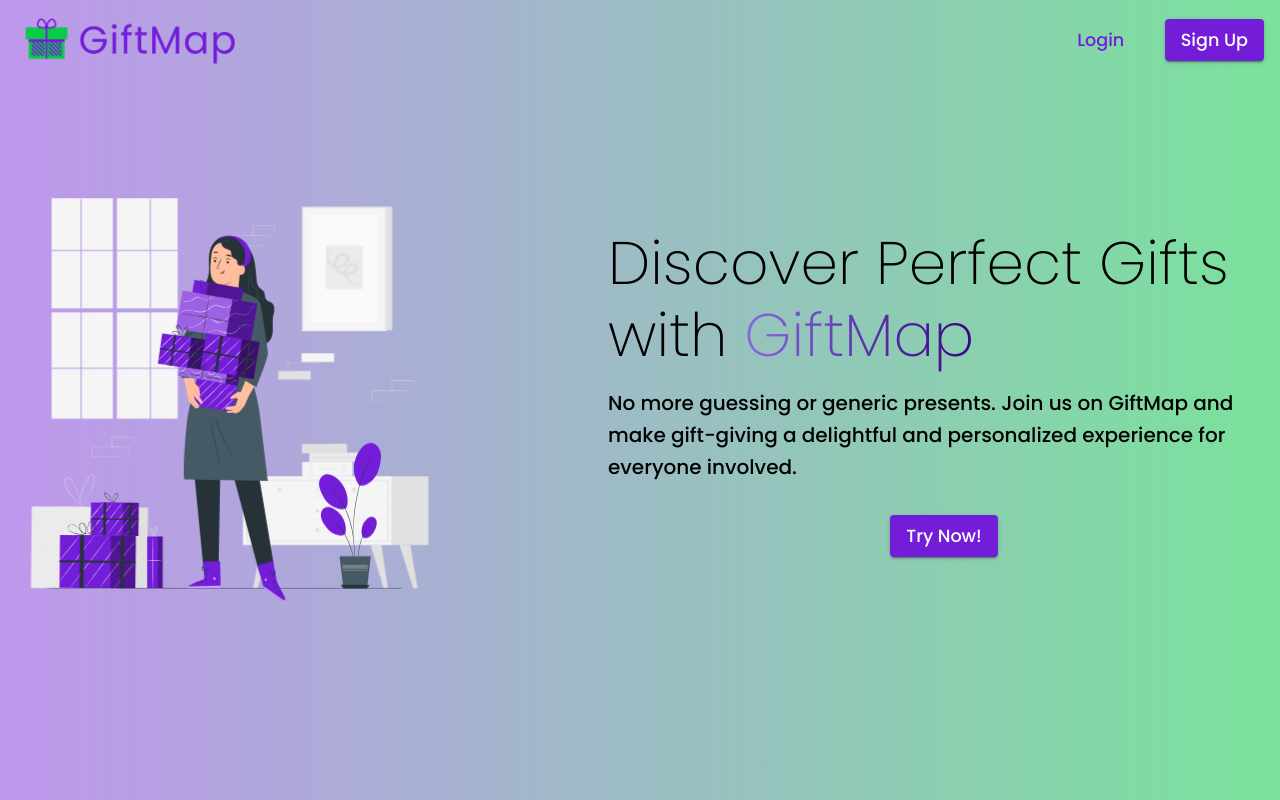
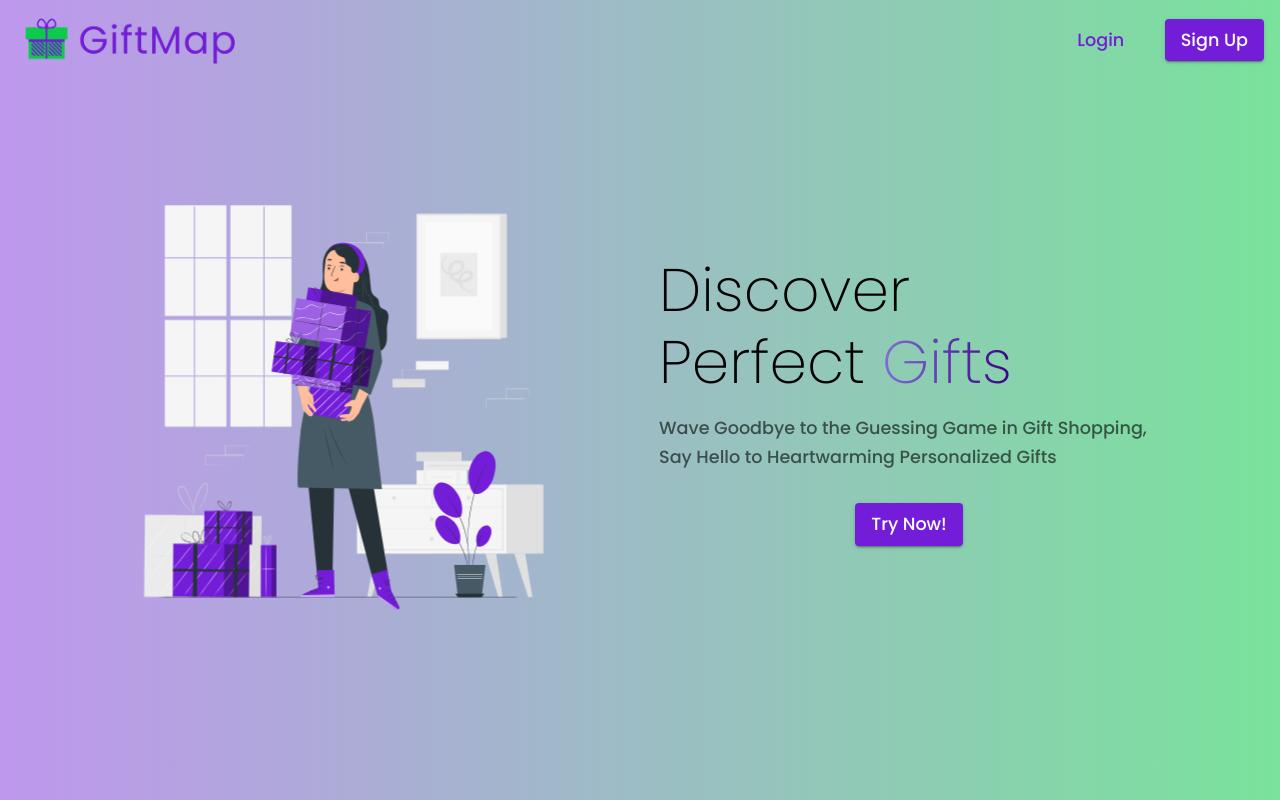
Before and after one commit to Iman-MS/gift-map, a React (Create React App) app in the folder frontend/: page / in a window 1280 px wide. Built offline with nearby package versions, Linux system fonts and the light colour scheme.

Commit message:
updated the landing page

```diff
--- a/frontend/src/components/LandingContent.js
+++ b/frontend/src/components/LandingContent.js
@@ -17,13 +17,17 @@ const LandingContent = () => {
       </div>
       <div className={classes.text}>
         <Typography variant="h2" sx={{ fontWeight: "200" }}>
-          Discover Perfect Gifts with{" "}
-          <span className={classes.giftmap}>GiftMap</span>
+          Discover <br /> Perfect{" "}
+          <span className={classes["gift-text"]}>Gifts</span>
         </Typography>
-        <Typography variant="h6" sx={{ fontWeight: "500" }}>
-          No more guessing or generic presents. Join us on GiftMap and make
-          gift-giving a delightful and personalized experience for everyone
-          involved.
+        <Typography
+          variant="h6"
+          sx={{ fontWeight: "500", fontSize: "1.1rem" }}
+          color="text.secondary"
+        >
+          Wave Goodbye to the Guessing Game in Gift Shopping,
+          <br />
+          Say Hello to Heartwarming Personalized Gifts
         </Typography>
         <div className={classes.btn}>
           <Button
--- a/frontend/src/components/LandingContent.module.css
+++ b/frontend/src/components/LandingContent.module.css
@@ -15,10 +15,12 @@
 
 .gift {
   width: 40%;
+  max-width: 800px;
 }
 
 .text {
   width: 60%;
+  max-width: 500px;
   display: flex;
   flex-direction: column;
   gap: 1rem;
@@ -29,7 +31,7 @@
   justify-content: center;
 }
 
-.giftmap {
+.gift-text {
   background: rgb(117, 0, 255);
   background: linear-gradient(
     90deg,
@@ -42,6 +44,7 @@
   color: transparent;
 }
 
+/* Phones */
 @media (max-width: 770px) {
   .landing_container {
     display: flex;
@@ -54,13 +57,21 @@
   }
 }
 
-@media screen and (min-width: 770px) and (max-width: 1240px) {
+@media screen and (min-width: 770px) and (max-width: 1340px) {
   .text {
+    margin-top: 1rem;
     margin-right: 1.5rem;
     width: 50%;
+    max-width: 500px;
   }
   .gift {
+    margin-top: 1rem;
     margin-left: 1rem;
     width: 50%;
+    max-width: 450px;
+  }
+
+  .landing_container {
+    gap: 6rem;
   }
 }
```
